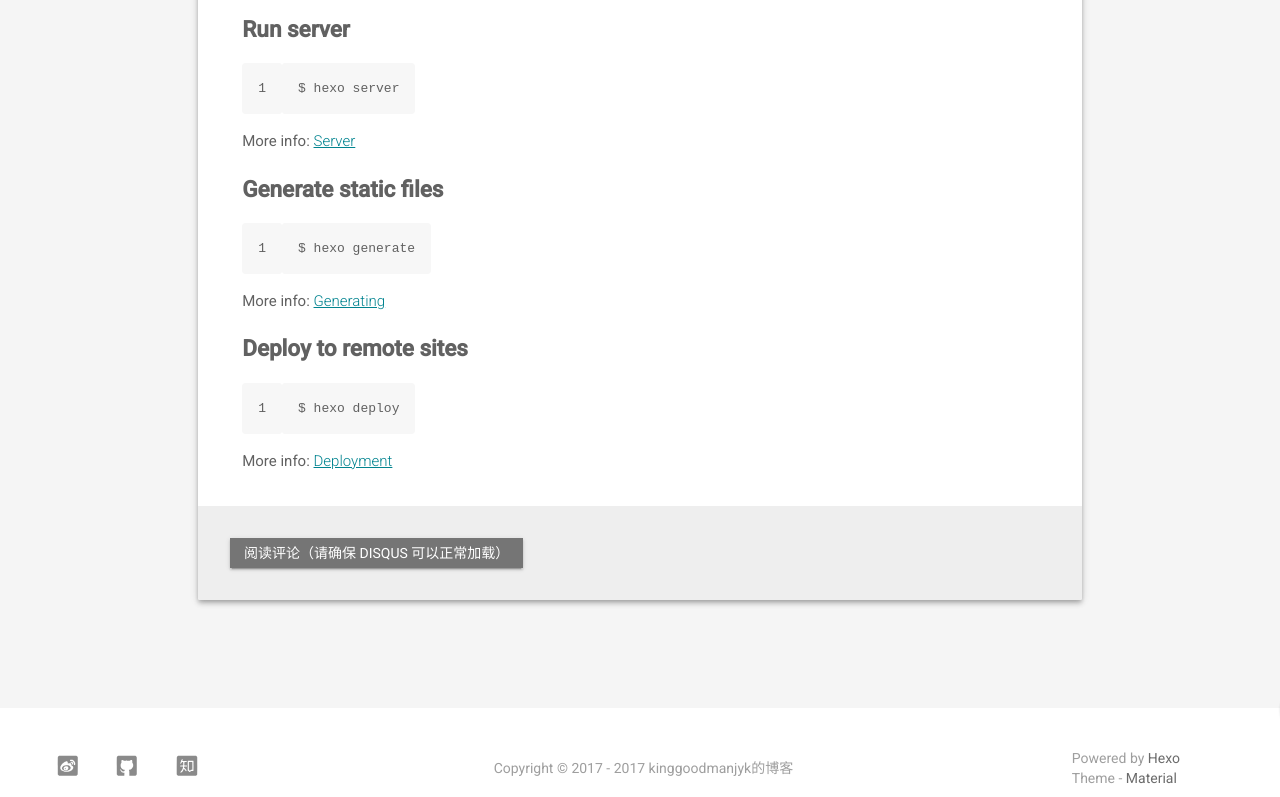
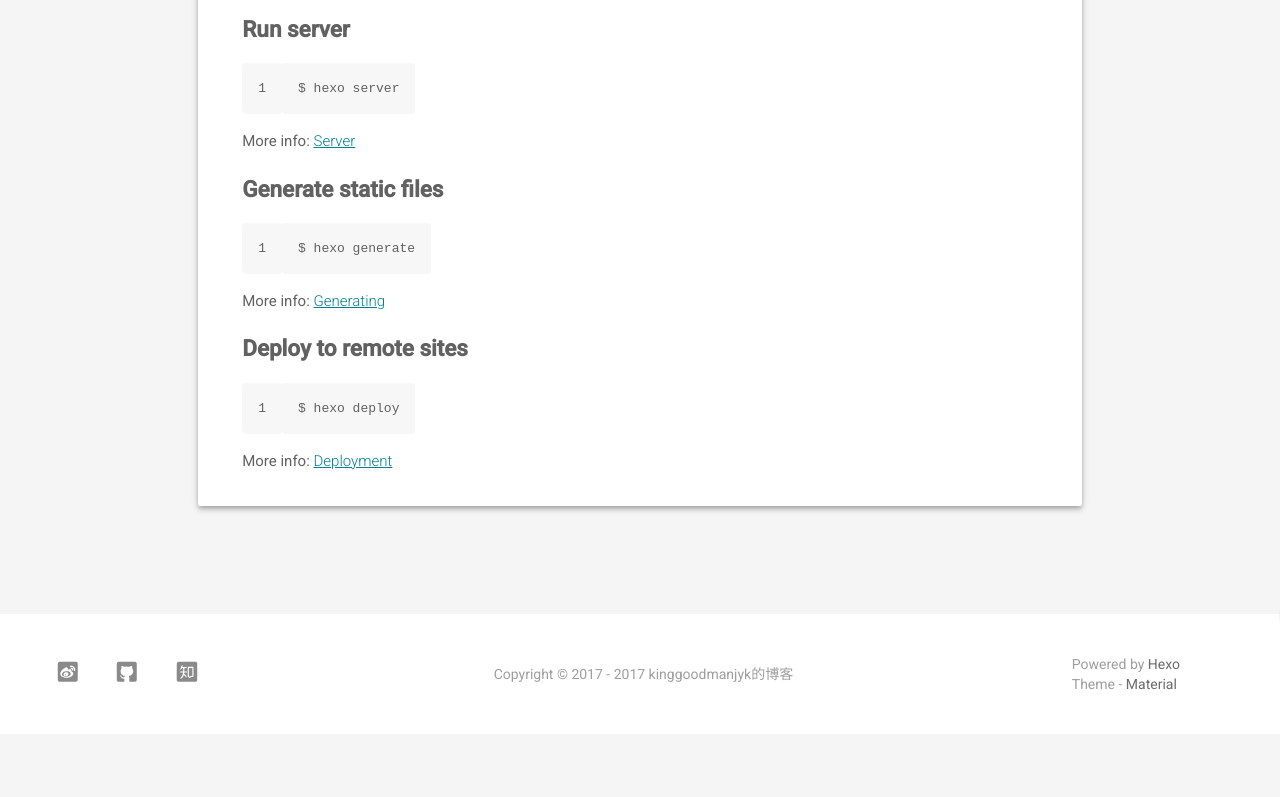
Before and after one commit to kinggoodmanjyk/kinggoodmanjyk.github.io, a plain HTML site: page 2017/12/25/hello-world/index.html in a window 1280 px wide. Shown: the part 843-1640 px from the top of the page. After the commit the page ends 1577 px from the top, so only its background shows below. Drawn offline with Linux system fonts and the light colour scheme.

Commit message:
Site updated: 2017-12-26 21:28:06

```diff
--- a/2017/12/25/hello-world/index.html
+++ b/2017/12/25/hello-world/index.html
@@ -22,6 +22,8 @@
 
 
 
+
+        <link rel="dns-prefetch" href="https://hm.baidu.com"/>
 
 
 
@@ -283,7 +285,14 @@
     <script>function Queue(){this.dataStore=[];this.offer=b;this.poll=d;this.execNext=a;this.debug=false;this.startDebug=c;function b(e){if(this.debug){console.log("Offered a Queued Function.")}if(typeof e==="function"){this.dataStore.push(e)}else{console.log("You must offer a function.")}}function d(){if(this.debug){console.log("Polled a Queued Function.")}return this.dataStore.shift()}function a(){var e=this.poll();if(e!==undefined){if(this.debug){console.log("Run a Queued Function.")}e()}}function c(){this.debug=true}}var queue=new Queue();</script>
 
     <!-- Analytics -->
-
+    <script>
+    var _hmt = _hmt || [];
+    (function() {var hm = document.createElement('script');
+    hm.src = 'https://hm.baidu.com/hm.js?797cf57bd773b37ce3275b53b88e5aa5';
+    var s = document.getElementsByTagName('script')[0];
+    s.parentNode.insertBefore(hm, s);
+    })();
+</script>
 
     <!-- Custom Head -->
 
@@ -496,73 +505,6 @@
 
                 <!-- Post Comments -->
 
-
-    <!-- 使用 DISQUS_CLICK -->
-<div id="disqus-comment">
-    <div id="disqus_thread"></div>
-
-<!-- add animation -->
-<style>
-	.disqus_click_btn {
-            line-height: 30px;
-            margin: 0;
-            min-width: 50px;
-            padding: 0 14px;
-            display: inline-block;
-            font-family: "Roboto", "Helvetica", "Arial", sans-serif;
-            font-size: 14px;
-            font-weight: 400;
-            text-transform: uppercase;
-            letter-spacing: 0;
-            overflow: hidden;
-            will-change: box-shadow;
-            transition: box-shadow .2s cubic-bezier(.4, 0, 1, 1), background-color .2s cubic-bezier(.4, 0, .2, 1), color .2s cubic-bezier(.4, 0, .2, 1);
-            outline: 0;
-            cursor: pointer;
-            text-decoration: none;
-            text-align: center;
-            vertical-align: middle;
-            border: 0;
-            background: rgba(158, 158, 158, .2);
-            box-shadow: 0 2px 2px 0 rgba(0, 0, 0, .14), 0 3px 1px -2px rgba(0, 0, 0, .2), 0 1px 5px 0 rgba(0, 0, 0, .12);
-            color: #fff;
-            background-color: #757575;
-            text-shadow: 0
-        }
-</style>
-
-<div class="btn_click_load">
-    <button class="disqus_click_btn">阅读评论（请确保 disqus 可以正常加载）</button>
-</div>
-
-<script type="text/javascript">
-    var disqus_config = function () {
-        this.page.url = 'http://yoursite.com/2017/12/25/hello-world/';  // Replace PAGE_URL with your page's canonical URL variable
-        this.page.identifier = 'http://yoursite.com/2017/12/25/hello-world/'; // Replace PAGE_IDENTIFIER with your page's unique identifier variable
-    };
-</script>
-
-<script type="text/ls-javascript" id="disqus-lazy-load-script">
-    $('.btn_click_load').click(function() {  //click to load comments
-        (function() { // DON'T EDIT BELOW THIS LINE
-            var d = document;
-            var s = d.createElement('script');
-            s.src = '//.disqus.com/embed.js';
-            s.setAttribute('data-timestamp', + new Date());
-            (d.head || d.body).appendChild(s);
-        })();
-        $('.btn_click_load').css('display','none');
-    });
-</script>
-
-
-</div>
-<style>
-    #disqus-comment{
-        background-color: #eee;
-        padding: 2pc;
-    }
-</style>
 
 
             </div>
@@ -861,9 +803,6 @@ It will not impact the appearance and can give developers a lot of support :)
 
 
 
-   <!-- 使用 DISQUS js 代码 -->
-
-
 
 
 
```
Also changed, not shown: archives/2017/12/index.html (+10 -4 lines), archives/2017/index.html (+10 -4 lines), archives/index.html (+10 -4 lines), index.html (+10 -4 lines).
